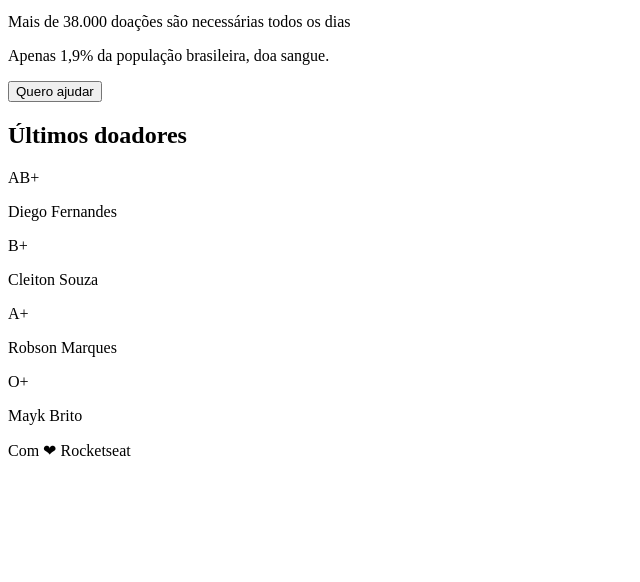
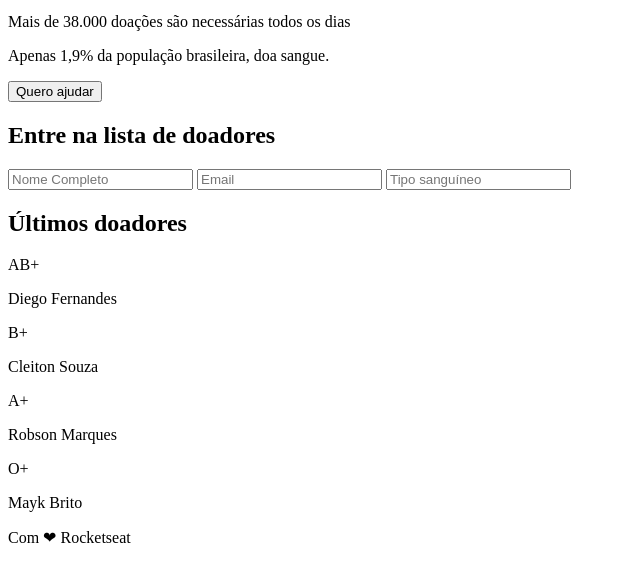
Before and after one commit to imarinho-dev/maratonadev-2020, a plain HTML site: page index.html in a window 1280 px wide. Shown: the part 148-730 px from the top of the page, without its empty margins (0-640 px from the left). Drawn offline with Linux system fonts and the light colour scheme.

Commit message:
Estruturando o html e linkando o css

```diff
--- a/index.html
+++ b/index.html
@@ -5,6 +5,7 @@
   <meta charset="UTF-8">
   <meta name="viewport" content="width=device-width, initial-scale=1.0">
   <title>Doe sangue! Doe vida!</title>
+  <link rel="stylesheet" href="style.css">
 </head>
 
 <body>
@@ -17,7 +18,14 @@
 
     <button>Quero ajudar</button>
   </header>
-
+  <section class="form">
+    <h2>Entre na lista de doadores</h2>
+    <form action="/">
+      <input type="text" name="name" placeholder="Nome Completo">
+      <input type="text" name="email" placeholder="Email">
+      <input type="text" name="blood" placeholder="Tipo sanguíneo">
+    </form>
+  </section>
 
 
   <main>
```
Also changed, not shown: style.css (added).
